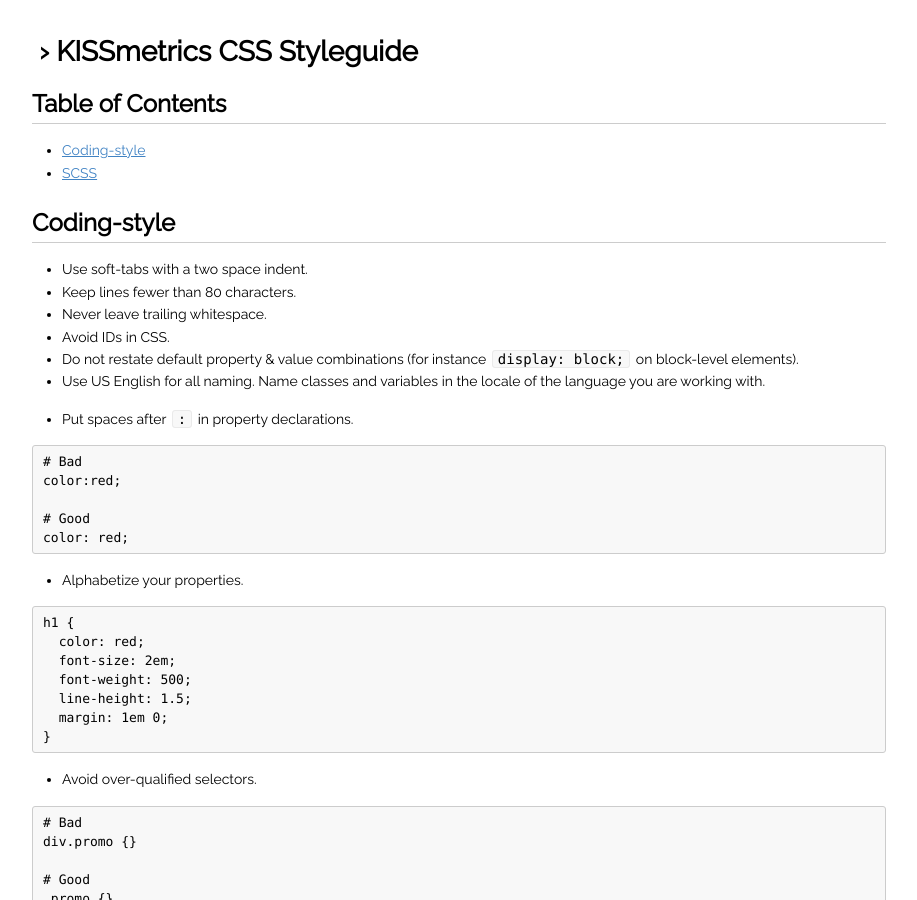
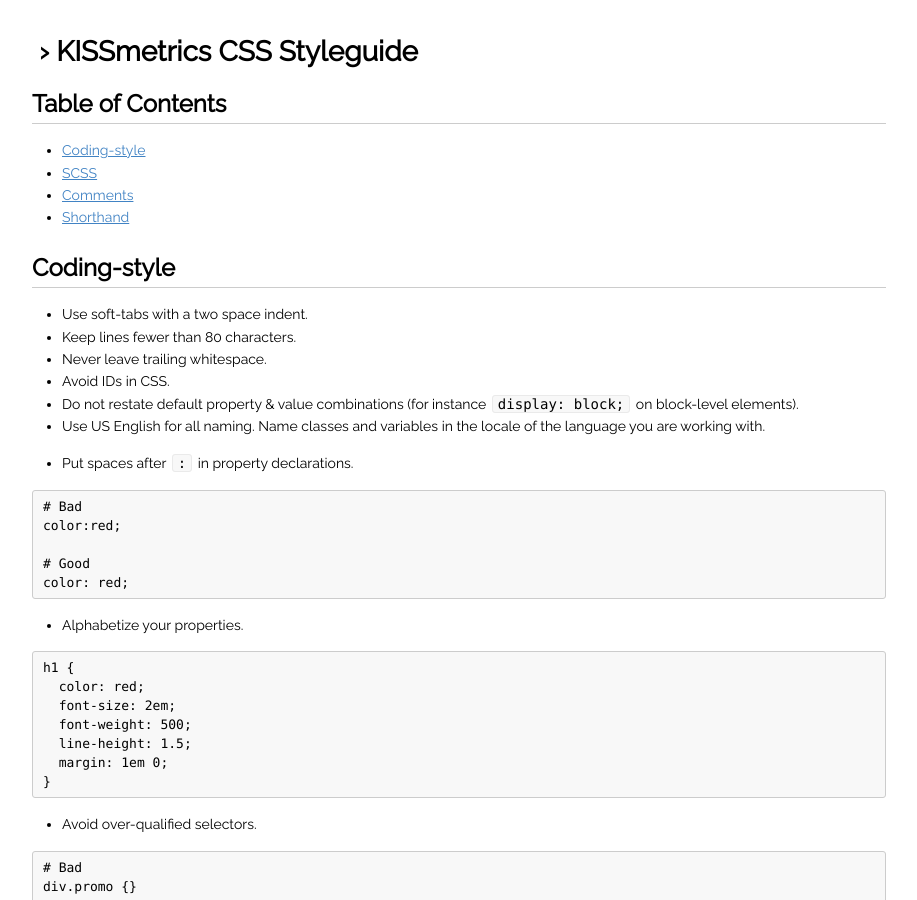
Before and after one commit to kissmetrics/styleguide, a Jekyll site: the page built from _posts/2013-08-21-css.md, in a window 1280 px wide and 900 px high. Shown: the whole window, without its empty margins (181-1098 px from the left). Built offline with Jekyll 4.4.1, drawn with Linux system fonts in a browser that asks for light colours; nearby versions of some CDN libraries; Markdown is read by kramdown in place of the engine named in the settings.

Commit message:
Updated TOC list to reflect changes

```diff
--- a/_posts/2013-08-21-css.md
+++ b/_posts/2013-08-21-css.md
@@ -6,6 +6,8 @@
 ## Table of Contents
 * [Coding-style](#coding-style)
 * [SCSS](#scss)
+* [Comments](#comments)
+* [Shorthand](#shorthand)
 
 ## <a id='coding-style'></a>Coding-style
 * Use soft-tabs with a two space indent.
```
